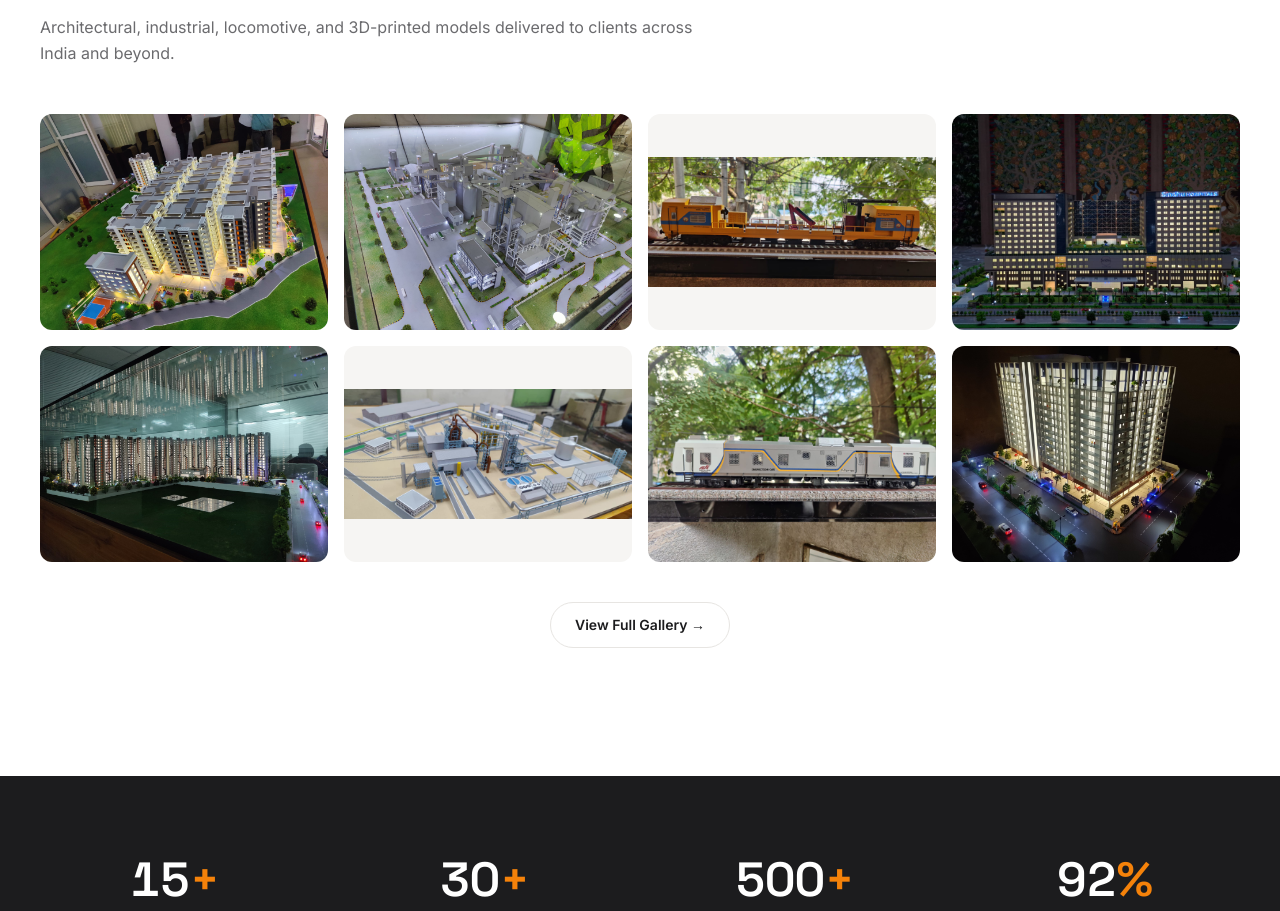
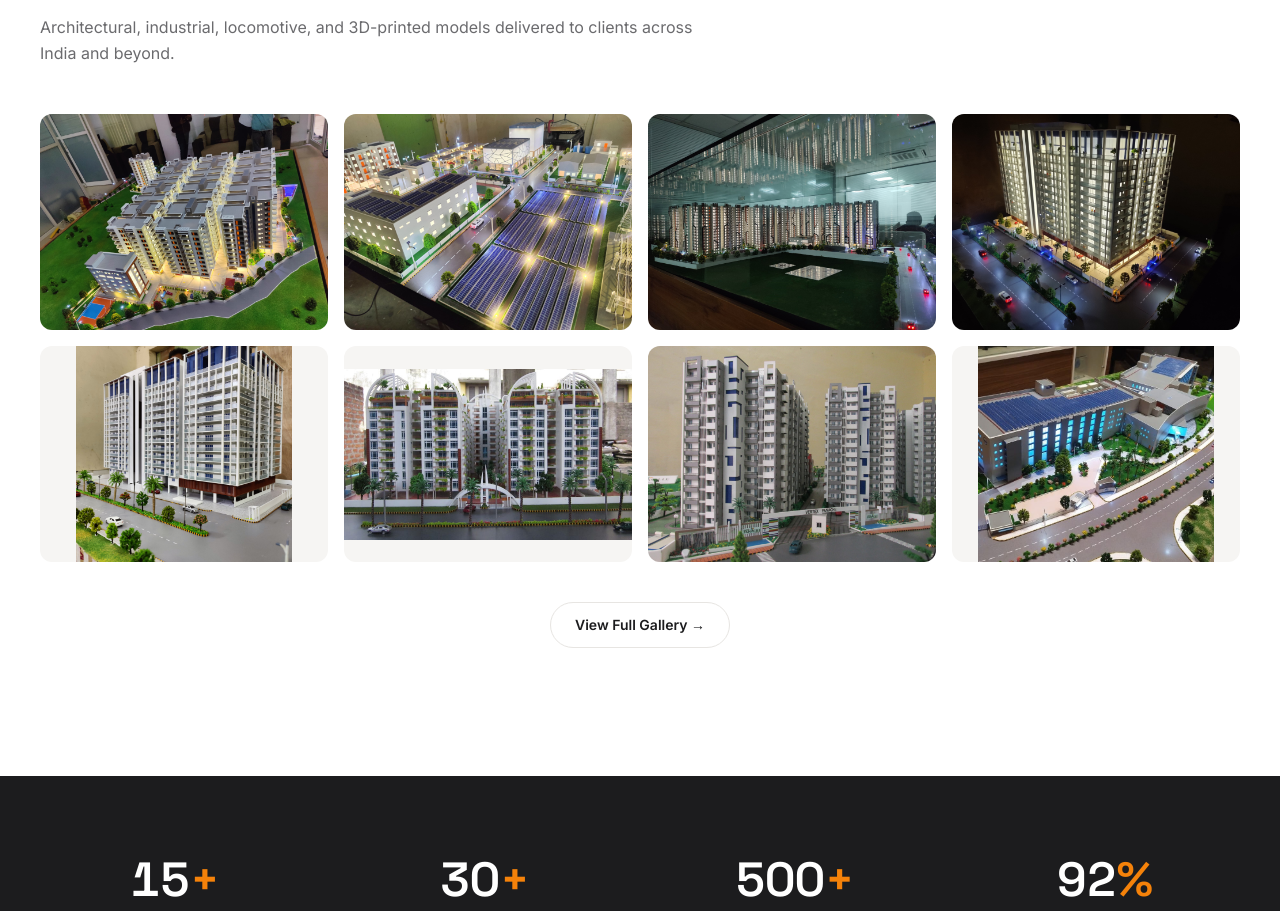
Before and after one commit to varuntejreddy03/3d-imagines, a React (Vite) app in the folder site/: page / in a window 1280 px wide. Shown: the part 3961-4872 px from the top of the page. Built offline with nearby package versions, Linux system fonts and the light colour scheme.

Commit message:
Add all 70 gallery images (19 architectural, 36 industrial, 15 locomotive)

```diff
--- a/site/src/data/content.js
+++ b/site/src/data/content.js
@@ -111,22 +111,81 @@ export const processSteps = [
 
 // Real project photography supplied by the client, organized under public/gallery/.
 export const galleryItems = [
+  // Architectural (19 images)
   { category: 'Architectural', title: 'Township Master Plan', image: '/gallery/architectural/img-01.jpeg' },
+  { category: 'Architectural', title: 'Luxury Villa Complex', image: '/gallery/architectural/img-02.jpeg' },
+  { category: 'Architectural', title: 'Glass Tower Complex', image: '/gallery/architectural/img-03.jpeg' },
+  { category: 'Architectural', title: 'Residential Tower', image: '/gallery/architectural/img-04.jpeg' },
+  { category: 'Architectural', title: 'Commercial Hub', image: '/gallery/architectural/img-05.jpeg' },
+  { category: 'Architectural', title: 'Residential Arches', image: '/gallery/architectural/img-06.jpeg' },
+  { category: 'Architectural', title: 'Corporate Campus', image: '/gallery/architectural/img-07.jpeg' },
+  { category: 'Architectural', title: 'Solar-Roofed Corporate Building', image: '/gallery/architectural/img-08.jpeg' },
+  { category: 'Architectural', title: 'Mixed-Use Development', image: '/gallery/architectural/img-09.jpeg' },
+  { category: 'Architectural', title: 'Urban Planning Model', image: '/gallery/architectural/img-10.jpeg' },
+  { category: 'Architectural', title: 'High-Rise Residential', image: '/gallery/architectural/img-11.jpeg' },
+  { category: 'Architectural', title: 'Shopping Mall Model', image: '/gallery/architectural/img-12.jpeg' },
+  { category: 'Architectural', title: 'Sindhu Hospitals', image: '/gallery/architectural/img-13.jpeg' },
+  { category: 'Architectural', title: 'IT Park Layout', image: '/gallery/architectural/img-14.jpeg' },
+  { category: 'Architectural', title: 'Gated Community', image: '/gallery/architectural/img-15.jpeg' },
+  { category: 'Architectural', title: 'Aerial Township View', image: '/gallery/architectural/img-16.jpeg' },
+  { category: 'Architectural', title: 'Convention Centre', image: '/gallery/architectural/img-17.jpeg' },
+  { category: 'Architectural', title: 'Heritage Building Model', image: '/gallery/architectural/img-18.jpeg' },
+  { category: 'Architectural', title: 'Institutional Campus', image: '/gallery/architectural/img-19.jpeg' },
+
+  // Industrial (36 images)
   { category: 'Industrial', title: 'Cement Plant Model', image: '/gallery/industrial/img-01.jpeg' },
+  { category: 'Industrial', title: 'Refinery Layout', image: '/gallery/industrial/img-02.jpeg' },
+  { category: 'Industrial', title: 'Chemical Processing Unit', image: '/gallery/industrial/img-03.jpeg' },
+  { category: 'Industrial', title: 'Power Generation Plant', image: '/gallery/industrial/img-04.jpeg' },
+  { category: 'Industrial', title: 'Storage Terminal', image: '/gallery/industrial/img-05.jpeg' },
+  { category: 'Industrial', title: 'Steel Process Plant', image: '/gallery/industrial/img-06.jpeg' },
+  { category: 'Industrial', title: 'Conveyor System Model', image: '/gallery/industrial/img-07.jpeg' },
+  { category: 'Industrial', title: 'Boiler Unit', image: '/gallery/industrial/img-08.jpeg' },
+  { category: 'Industrial', title: 'Cooling Tower Assembly', image: '/gallery/industrial/img-09.jpeg' },
+  { category: 'Industrial', title: 'Gas Processing Facility', image: '/gallery/industrial/img-10.jpeg' },
+  { category: 'Industrial', title: 'Turbine Hall Model', image: '/gallery/industrial/img-11.jpeg' },
+  { category: 'Industrial', title: 'Power Plant Layout', image: '/gallery/industrial/img-12.jpeg' },
+  { category: 'Industrial', title: 'Piping Network Model', image: '/gallery/industrial/img-13.jpeg' },
+  { category: 'Industrial', title: 'Furnace Unit', image: '/gallery/industrial/img-14.jpeg' },
+  { category: 'Industrial', title: 'Waste Treatment Plant', image: '/gallery/industrial/img-15.jpeg' },
+  { category: 'Industrial', title: 'Kiln Assembly', image: '/gallery/industrial/img-16.jpeg' },
+  { category: 'Industrial', title: 'Material Handling System', image: '/gallery/industrial/img-17.jpeg' },
+  { category: 'Industrial', title: 'Crusher Plant Model', image: '/gallery/industrial/img-18.jpeg' },
+  { category: 'Industrial', title: 'Distillation Column', image: '/gallery/industrial/img-19.jpeg' },
+  { category: 'Industrial', title: 'Reactor Vessel Model', image: '/gallery/industrial/img-20.jpeg' },
+  { category: 'Industrial', title: 'Compressor Station', image: '/gallery/industrial/img-21.jpeg' },
+  { category: 'Industrial', title: 'Heat Exchanger Unit', image: '/gallery/industrial/img-22.jpeg' },
+  { category: 'Industrial', title: 'Separator Unit', image: '/gallery/industrial/img-23.jpeg' },
+  { category: 'Industrial', title: 'JSW Illuminated Plant', image: '/gallery/industrial/img-24.jpeg' },
+  { category: 'Industrial', title: 'Clinker Silo Model', image: '/gallery/industrial/img-25.jpeg' },
+  { category: 'Industrial', title: 'Raw Mill Section', image: '/gallery/industrial/img-26.jpeg' },
+  { category: 'Industrial', title: 'Packing Plant', image: '/gallery/industrial/img-27.jpeg' },
+  { category: 'Industrial', title: 'Coal Handling Plant', image: '/gallery/industrial/img-28.jpeg' },
+  { category: 'Industrial', title: 'Rotary Kiln Model', image: '/gallery/industrial/img-29.jpeg' },
+  { category: 'Industrial', title: 'Vertical Plate Airblow Equipment', image: '/gallery/industrial/img-30.jpeg' },
+  { category: 'Industrial', title: 'Pollution Control Unit', image: '/gallery/industrial/img-31.jpeg' },
+  { category: 'Industrial', title: 'Electrostatic Precipitator', image: '/gallery/industrial/img-32.jpeg' },
+  { category: 'Industrial', title: 'Bag Filter Assembly', image: '/gallery/industrial/img-33.jpeg' },
+  { category: 'Industrial', title: 'Stacker Reclaimer', image: '/gallery/industrial/img-34.jpeg' },
+  { category: 'Industrial', title: 'Bulk Material Terminal', image: '/gallery/industrial/img-35.jpeg' },
+  { category: 'Industrial', title: 'Integrated Plant Overview', image: '/gallery/industrial/img-36.avif' },
+
+  // Locomotive / Engineering (15 images)
   { category: 'Engineering', title: 'Rail Borne Maintenance Vehicle', image: '/gallery/locomotive/img-01.jpeg' },
-  { category: 'Architectural', title: 'Sindhu Hospitals', image: '/gallery/architectural/img-13.jpeg' },
-  { category: 'Architectural', title: 'Glass Tower Complex', image: '/gallery/architectural/img-03.jpeg' },
-  { category: 'Industrial', title: 'Steel Process Plant', image: '/gallery/industrial/img-06.jpeg' },
+  { category: 'Engineering', title: 'Diesel Locomotive Model', image: '/gallery/locomotive/img-02.jpeg' },
+  { category: 'Engineering', title: 'Electric Locomotive', image: '/gallery/locomotive/img-03.jpeg' },
+  { category: 'Engineering', title: 'Track Laying Machine', image: '/gallery/locomotive/img-04.jpeg' },
   { category: 'Engineering', title: 'DFCCIL Inspection Car', image: '/gallery/locomotive/img-05.jpeg' },
-  { category: 'Architectural', title: 'Residential Tower', image: '/gallery/architectural/img-04.jpeg' },
-  { category: 'Industrial', title: 'Power Plant Layout', image: '/gallery/industrial/img-12.jpeg' },
+  { category: 'Engineering', title: 'Ballast Tamping Machine', image: '/gallery/locomotive/img-06.jpeg' },
+  { category: 'Engineering', title: 'Rail Grinding Vehicle', image: '/gallery/locomotive/img-07.jpeg' },
+  { category: 'Engineering', title: 'Overhead Wiring Train', image: '/gallery/locomotive/img-08.jpeg' },
+  { category: 'Engineering', title: 'Freight Wagon Model', image: '/gallery/locomotive/img-09.jpeg' },
   { category: 'Engineering', title: 'Hyderabad Metro Rail', image: '/gallery/locomotive/img-10.jpeg' },
-  { category: 'Architectural', title: 'Residential Arches', image: '/gallery/architectural/img-06.jpeg' },
-  { category: 'Industrial', title: 'JSW Illuminated Plant', image: '/gallery/industrial/img-24.jpeg' },
   { category: 'Engineering', title: 'MT Vamsee II — Marine Model', image: '/gallery/locomotive/img-11.jpeg' },
-  { category: 'Architectural', title: 'Solar-Roofed Corporate Building', image: '/gallery/architectural/img-08.jpeg' },
-  { category: 'Industrial', title: 'Vertical Plate Airblow Equipment', image: '/gallery/industrial/img-30.jpeg' },
-  { category: 'Architectural', title: 'Aerial Township View', image: '/gallery/architectural/img-16.jpeg' },
+  { category: 'Engineering', title: 'Signal Equipment Model', image: '/gallery/locomotive/img-12.jpeg' },
+  { category: 'Engineering', title: 'Bridge Inspection Vehicle', image: '/gallery/locomotive/img-13.jpeg' },
+  { category: 'Engineering', title: 'Tunnel Boring Machine', image: '/gallery/locomotive/img-14.jpeg' },
+  { category: 'Engineering', title: 'RRTS Coach Model', image: '/gallery/locomotive/img-15.jpeg' },
 ]
 
 // Placeholder — client to supply real testimonials at launch.
```
